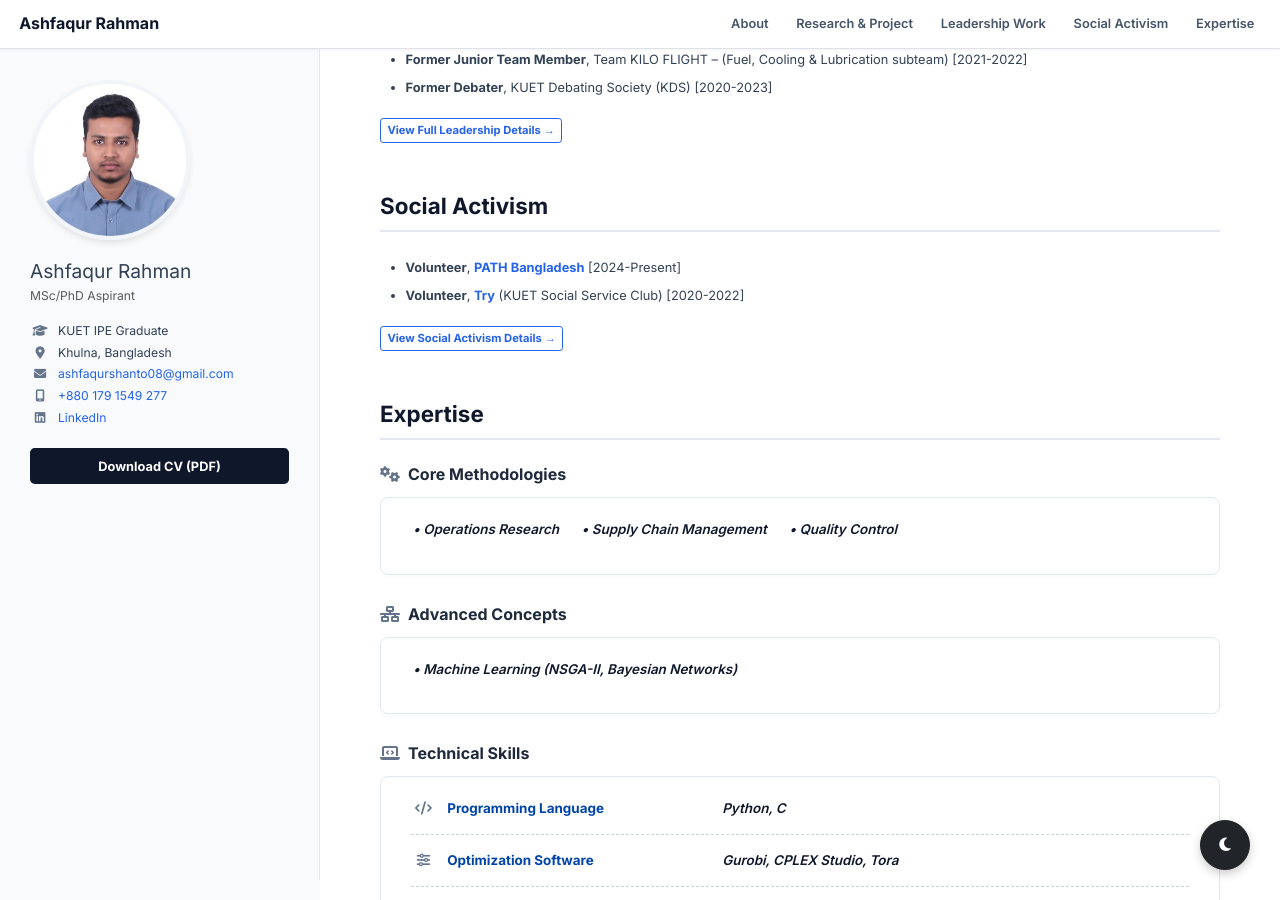
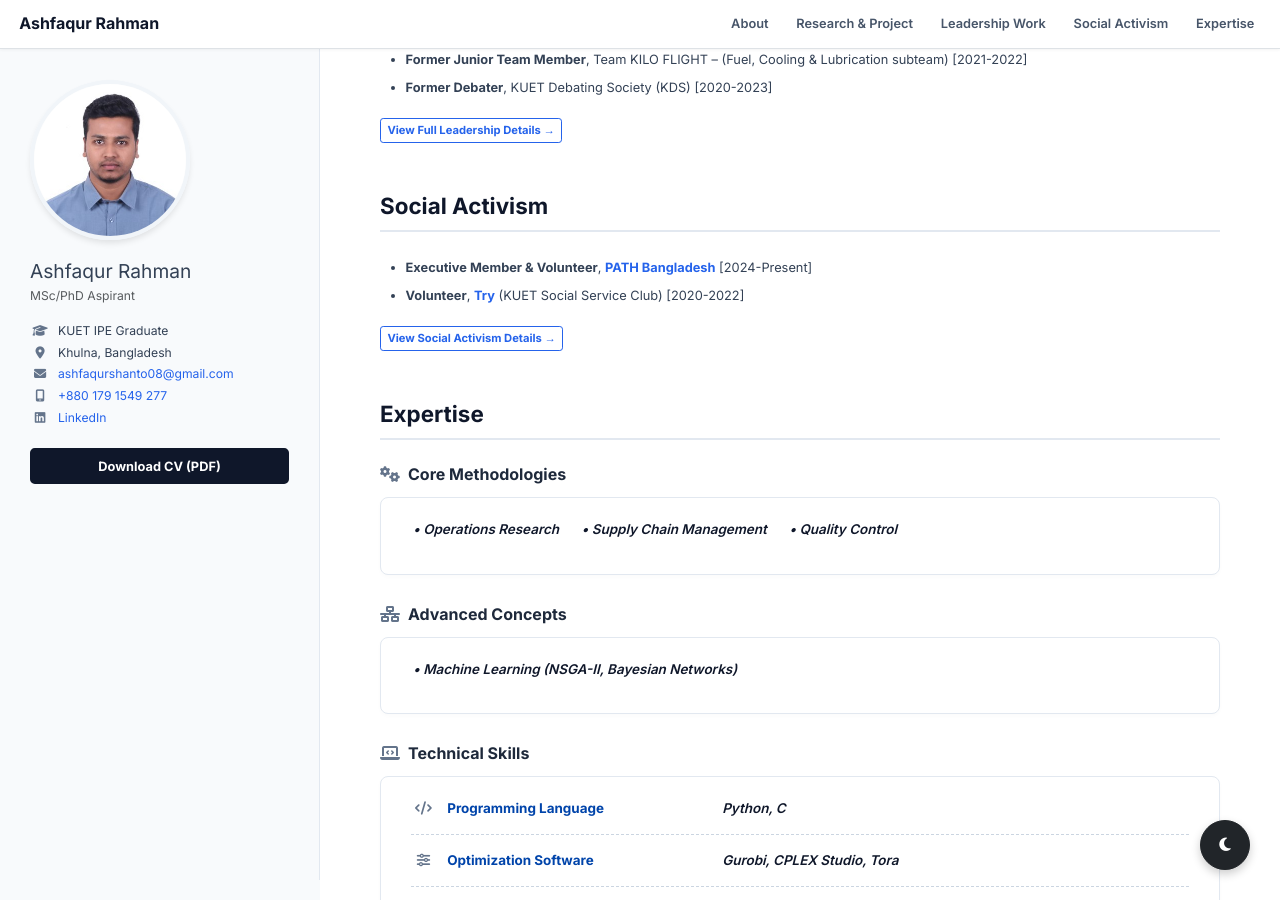
Before and after one commit to AshfaqurRahman99/AshfaqurRahman99.github.io, a Jekyll site: the page index.html, which Jekyll copies as it is, in a window 1280 px wide and 900 px high, scrolled down 981 px. Built offline with Jekyll 4.4.1, drawn with Linux system fonts in a browser that asks for light colours; a style sheet for code colours, icons or effects is not loaded.

Commit message:
Update index.html

```diff
--- a/index.html
+++ b/index.html
@@ -809,7 +809,7 @@
             <!-- Social Section -->
             <h2 id="social-activism" class="section-title">Social Activism</h2>
                 <ul>
-                    <li class="mb-2"><strong>Volunteer</strong>, <strong><a href="https://pathbangladesh.org/" target="_blank">PATH Bangladesh</a></strong> [2024-Present]</li>
+                    <li class="mb-2"><strong>Executive Member & Volunteer</strong>, <strong><a href="https://pathbangladesh.org/" target="_blank">PATH Bangladesh</a></strong> [2024-Present]</li>
                     <li class="mb-2"><strong>Volunteer</strong>, <strong><a href="https://www.facebook.com/share/1CqLmM1nAN/" target="_blank">Try</a></strong> (KUET Social Service Club) [2020-2022]</li>
                 </ul>
             <!-- This is the new button linking to your social activism page -->
```
